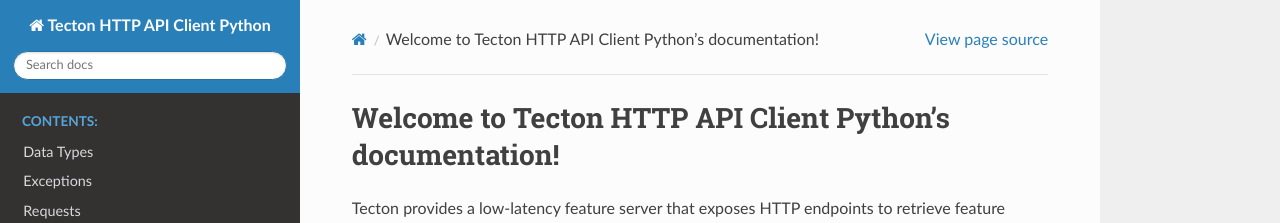
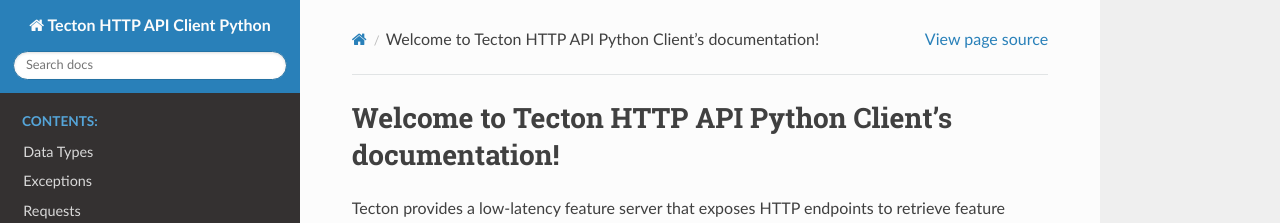
Before and after one commit to tecton-ai/tecton-http-client-python, a Sphinx documentation site: the page built from docs/source/index.rst, in a window 1280 px wide and 1052 px high. Shown: the top 223 px of the window. Built offline with Sphinx 7.4.7 and the Read the Docs theme 2.0.0, drawn with Linux system fonts in a browser that asks for light colours.

Commit message:
Fixing headings

```diff
--- a/docs/source/index.rst
+++ b/docs/source/index.rst
@@ -3,7 +3,7 @@
    You can adapt this file completely to your liking, but it should at least
    contain the root `toctree` directive.
 
-Welcome to Tecton HTTP API Client Python's documentation!
+Welcome to Tecton HTTP API Python Client's documentation!
 =========================================================
 
 Tecton provides a low-latency feature server that exposes HTTP endpoints to retrieve feature values and metadata from the online store.
```
